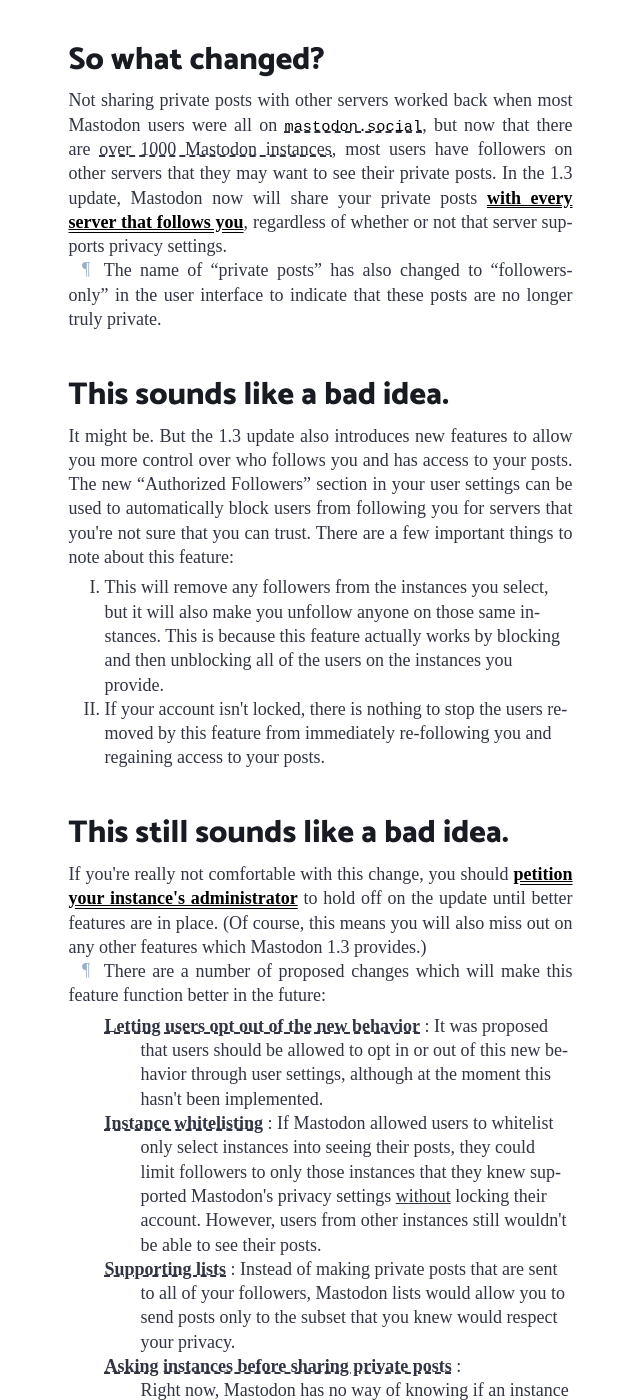
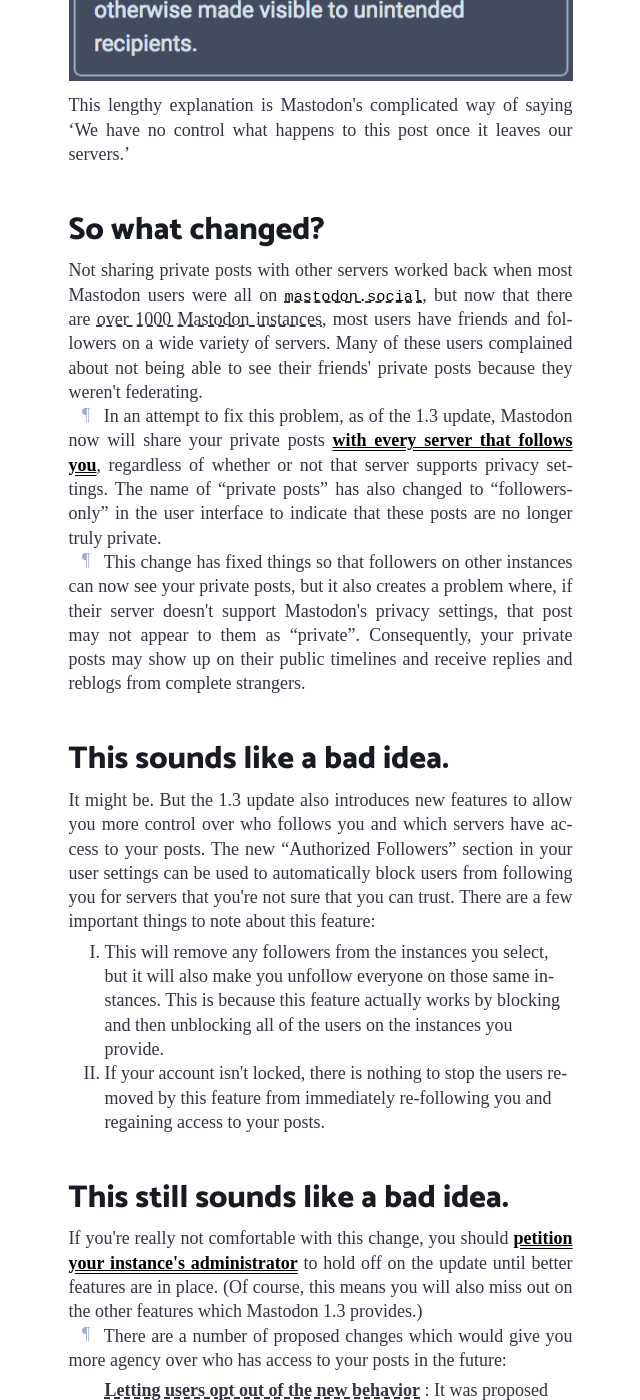
Before and after one commit to marrus-sh/mastodon-info, a Jekyll site: the page built from _posts/2015-04-27-everything-you-need-to-know-about-privacy-v1.3.md, in a window 1280 px wide and 1400 px high, scrolled down 2066 px. Shown: the whole window, without its empty margins (173-813 px from the left). Built offline with Jekyll 4.4.1, drawn with Linux system fonts in a browser that asks for light colours; some web fonts are replaced; some of the changed text lies outside the part shown.

Commit message:
Edits to post

```diff
--- a/_layouts/default.html
+++ b/_layouts/default.html
@@ -7,7 +7,7 @@
 <meta name="viewport" content="width=device-width">
 <link rel="stylesheet" href="{{ '/styling/index.css?v=' | append: site.github.build_revision | relative_url }}">
 
-<a href="{{ site.source }}/" target="_self">
+<a href="{{ site.url }}/" target="_self">
   <header>
     <h1>{{ site.title | default: site.github.repository_name }}</h1>
     <aside>
--- a/_layouts/post.html
+++ b/_layouts/post.html
@@ -7,7 +7,7 @@
 <meta name="viewport" content="width=device-width">
 <link rel="stylesheet" href="{{ '/styling/index.css?v=' | append: site.github.build_revision | relative_url }}">
 
-<a href="{{ site.source }}/" target="_self">
+<a href="{{ site.url }}/" target="_self">
   <header>
     <h1>{{ site.title | default: site.github.repository_name }}</h1>
     <aside>
--- a/_posts/2015-04-27-everything-you-need-to-know-about-privacy-v1.3.md
+++ b/_posts/2015-04-27-everything-you-need-to-know-about-privacy-v1.3.md
@@ -30,7 +30,11 @@
 This means that it is up to each individual server whether or not it chooses to enforce them.
 For example, you may mark your post with `unlisted`, which indicates that servers *shouldn't* display the post on their global timelines, but servers which don't implement the `unlisted` privacy setting still can (and do).
 
-It is important to note that regardless of your post's privacy settings, server administrators can read every post you send out.
+Servers don't necessarily disregard Mastodon's privacy settings for malicious reasons.
+Mastodon's privacy settings aren't a part of the original OStatus protocol, and servers which don't run a recent version of the Mastodon software simply aren't configured to recognize them.
+This means that `unlisted`, `private`, or even `direct` posts may end up in places you didn't expect on one of these servers&mdash;like in the public timeline, or a user's reblogs.
+
+It is important to note that regardless of your post's privacy settings, server administrators can still read every post you send out.
 You should only ever post personal or confidential information on instances whose administrators you trust.
 
 ###  Wait, so you're telling me that my “private posts” weren't really all that private??
@@ -43,26 +47,30 @@
 You may have seen this warning pop up when you were about to make a private post mentioning someone else:
 
 <figure>
-<img alt="Your private status will be delivered to mentioned users on icosahedron.website. Do you trust that server? Post privacy only works on Mastodon instances. If icosahedron.website is not a Mastodon instance, there will be no indiciation that your post is private, and it may be boosted or otherwise made visible to unintended recipients." src="/media/2015-04-27-are-you-sure.png">
+<img alt="Your private status will be delivered to mentioned users on icosahedron.website. Do you trust that server? Post privacy only works on Mastodon instances. If icosahedron.website is not a Mastodon instance, there will be no indiciation that your post is private, and it may be boosted or otherwise made visible to unintended recipients." src="{{site.url}}/media/2015-04-27-are-you-sure.png">
 </figure>
 
 This lengthy explanation is Mastodon's complicated way of saying <q>We have no control what happens to this post once it leaves our servers.</q>
 
 ###  So what changed?
 
-Not sharing private posts with other servers worked back when most Mastodon users were all on [`mastodon.social`](https://mastodon.social), but now that there are [over 1000 Mastodon instances,](https://instances.mastodon.xyz/) most users have followers on other servers that they may want to see their private posts.
-In the 1.3 update, Mastodon now will share your private posts __with every server that follows you__, regardless of whether or not that server supports privacy settings.
+Not sharing private posts with other servers worked back when most Mastodon users were all on [`mastodon.social`](https://mastodon.social), but now that there are [over 1000 Mastodon instances,](https://instances.mastodon.xyz/) most users have friends and followers on a wide variety of servers.
+Many of these users complained about not being able to see their friends' private posts because they weren't federating.
 
+In an attempt to fix this problem, as of the 1.3 update, Mastodon now will share your private posts __with every server that follows you__, regardless of whether or not that server supports privacy settings.
 The name of “private posts” has also changed to “followers-only” in the user interface to indicate that these posts are no longer truly private.
+
+This change has fixed things so that followers on other instances can now see your private posts, but it also creates a problem where, if their server doesn't support Mastodon's privacy settings, that post may not appear to them as “private”.
+Consequently, your private posts may show up on their public timelines and receive replies and reblogs from complete strangers.
 
 ###  This sounds like a bad idea.
 
 It might be.
-But the 1.3 update also introduces new features to allow you more control over who follows you and has access to your posts.
+But the 1.3 update also introduces new features to allow you more control over who follows you and which servers have access to your posts.
 The new “Authorized Followers” section in your user settings can be used to automatically block users from following you for servers that you're not sure that you can trust.
 There are a few important things to note about this feature:
 
-1.  This will remove any followers from the instances you select, but it will also make you unfollow anyone on those same instances.
+1.  This will remove any followers from the instances you select, but it will also make you unfollow everyone on those same instances.
     This is because this feature actually works by blocking and then unblocking all of the users on the instances you provide.
 
 2.  If your account isn't locked, there is nothing to stop the users removed by this feature from immediately re-following you and regaining access to your posts.
@@ -70,17 +78,17 @@
 ###  This still sounds like a bad idea.
 
 If you're really not comfortable with this change, you should __petition your instance's administrator__ to hold off on the update until better features are in place.
-(Of course, this means you will also miss out on any other features which Mastodon 1.3 provides.)
+(Of course, this means you will also miss out on the other features which Mastodon 1.3 provides.)
 
-There are a number of proposed changes which will make this feature function better in the future:
+There are a number of proposed changes which would give you more agency over who has access to your posts in the future:
 
 <dl>
 <dt><a href="https://github.com/tootsuite/mastodon/issues/712">Letting users opt out of the new behavior</a></dt>
 <dd>It was proposed that users should be allowed to opt in or out of this new behavior through user settings, although at the moment this hasn't been implemented.</dd>
-<dt><a href="https://github.com/tootsuite/mastodon/issues/423">Instance whitelisting</a></dt>
-<dd>If Mastodon allowed users to whitelist only select instances into seeing their posts, they could limit followers to only those instances that they knew supported Mastodon's privacy settings <em>without</em> locking their account. However, users from other instances still wouldn't be able to see their posts.</dd>
-<dt><a href="https://github.com/tootsuite/mastodon/issues/422">Supporting lists</a></dt>
-<dd>Instead of making private posts that are sent to all of your followers, Mastodon lists would allow you to send posts only to the subset that you knew would respect your privacy.</dd>
+<dt><a href="https://github.com/tootsuite/mastodon/issues/423">User-level instance whitelisting</a></dt>
+<dd>If Mastodon allowed users to whitelist only select instances (such that users from other instances were blocked), they could limit their followers to only those instances that they knew supported Mastodon's privacy settings <em>without</em> locking their account. However, users from other instances still wouldn't be able to see their posts.</dd>
+<dt><a href="https://github.com/tootsuite/mastodon/issues/422">Supporting</a> <a href="https://github.com/tootsuite/mastodon/issues/983">lists</a></dt>
+<dd>Instead of making private posts that are sent to all of your followers, Mastodon lists would allow you to send posts only to the subset whose servers you knew would respect your privacy.</dd>
 <dt><a href="https://github.com/tootsuite/mastodon/issues/669">Asking instances before sharing private posts</a></dt>
 <dd><p>Right now, Mastodon has no way of knowing if an instance supports its privacy settings beforehand or not. If instances communicated this information, then Mastodon could choose to only share private posts with those instances that promised to respect them. (Of course, there would be no way of ensuring that an instance fulfilled this promise, but instances which didn't would quickly find themselves being blocked.)</p></dd>
 </dl>
--- a/index.html
+++ b/index.html
@@ -6,7 +6,7 @@
   {% for post in paginator.posts %}
   <article>
     <header>
-      <a href="{{site.source}}/{{ post.url }}" target="_self">
+      <a href="{{site.url}}/{{ post.url }}" target="_self">
         <h3>{{ post.title }}</h3>
         <aside>Published {{post.date | date: "%d %B %Y"}}{% if post.author %} by {{post.author}}{% endif %}.</aside>
       </a>
```
